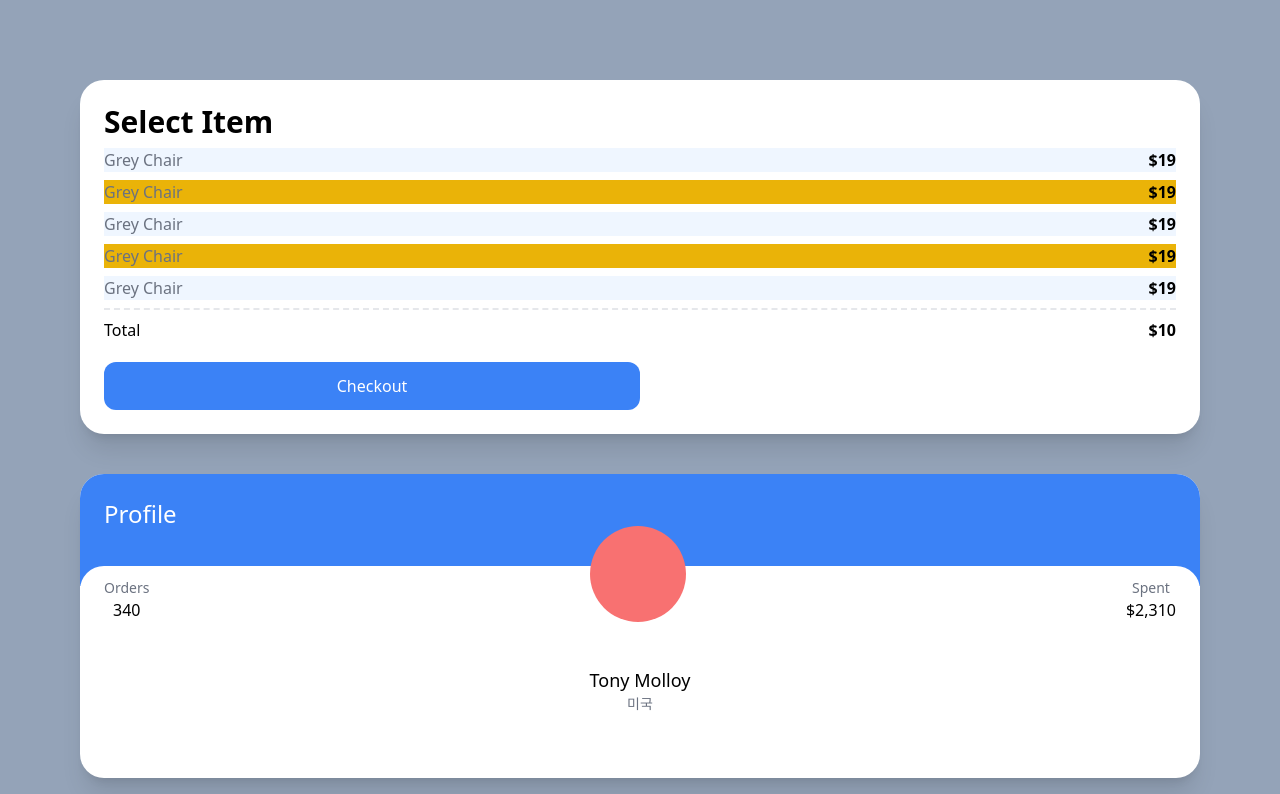
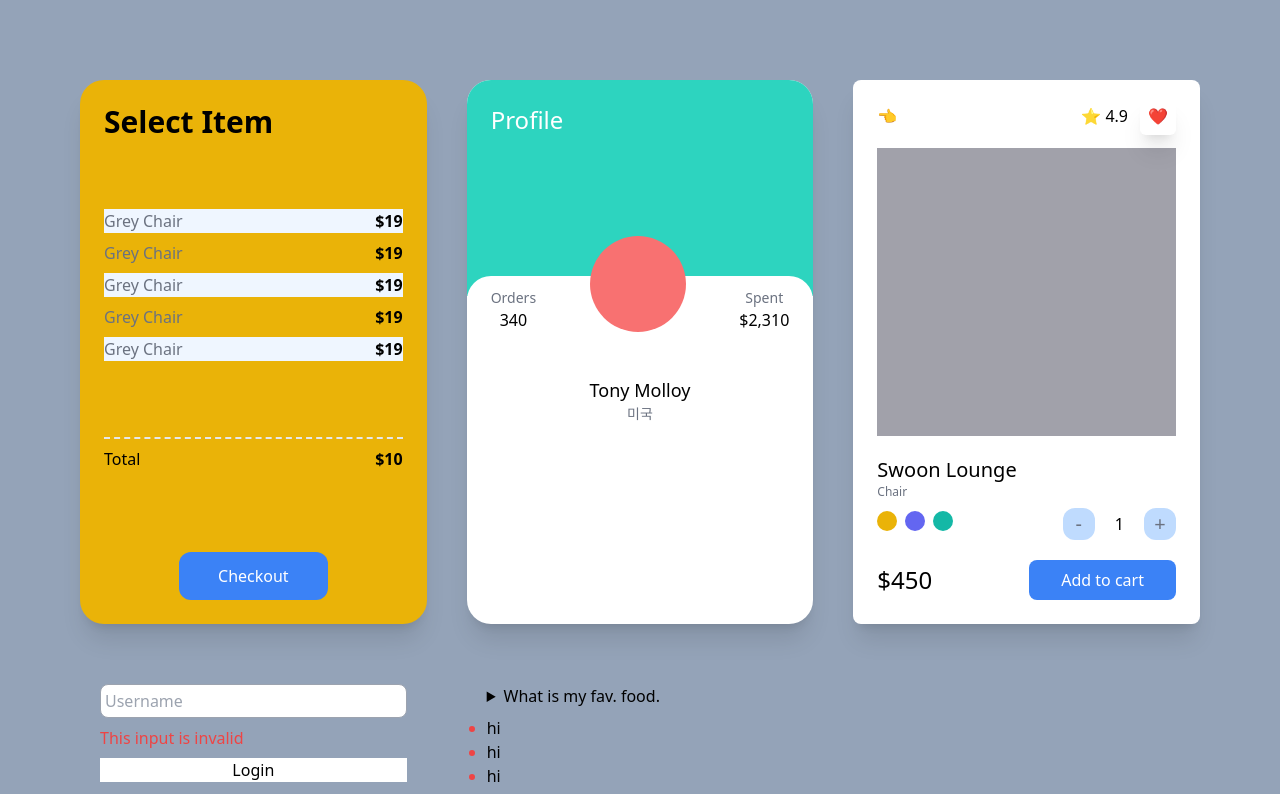
Before and after one commit to oio337a/Next-JS-prec, a Next.js app in the folder carrot-market/: page / in a window 1280 px wide. Shown: the top 794 px of the page. Built offline with nearby package versions, Linux system fonts and the light colour scheme.

Commit message:
tailwind css prec Responsive Modifiers

```diff
--- a/carrot-market/pages/index.tsx
+++ b/carrot-market/pages/index.tsx
@@ -1,8 +1,9 @@
 import type { NextPage } from 'next'
 
 export default function NextPage() {
-  return <div className='bg-slate-400 py-20 px-20 grid gap-10 min-h-screen'>
-    <div className='bg-white p-6 rounded-3xl shadow-xl'>
+  return (
+    <div className='bg-slate-400 py-20 px-20 grid gap-10 lg:grid-cols-2 xl:grid-cols-3 min-h-screen xl:place-content-center'>
+      <div className='bg-white flex flex-col justify-between sm:bg-red-400 md:bg-teal-500 lg:bg-blue-500 xl:bg-yellow-500 p-6 rounded-3xl shadow-xl'>
         <span className='font-semibold text-3xl '>Select Item</span>
         <ul>
           {[1, 2, 3, 4, 5].map((i) => (
@@ -17,12 +18,12 @@
           <span>Total</span>
           <span className='font-semibold'>$10</span>
         </div>
-      <button className='mt-5 bg-blue-500 text-white p-3 text-center rounded-xl w-2/4 mx-auto hover:bg-teal-500 hover:text-black
-      active:bg-yellow-500 focus:bg-red-500'>Checkout</button>
+        <div className='mt-5 bg-blue-500 text-white p-3 text-center rounded-xl w-2/4 mx-auto hover:bg-teal-100 hover:text-black
+      active:bg-yellow-500 focus:bg-red-500'>Checkout</div>
       </div>
 
       <div className='bg-white overflow-hidden rounded-3xl shadow-xl group'>
-      <div className='bg-blue-500 p-6 pb-14'>
+        <div className='bg-blue-500 landscape:bg-teal-400 p-6 pb-14 xl:pb-40'>
           <span className='text-white text-2xl'>Profile</span>
         </div>
         <div className='rounded-3xl p-6 relative -top-5 bg-white'>
@@ -31,20 +32,20 @@
               <span className='text-sm text-gray-500'>Orders</span>
               <span className='font-medium'>340</span>
             </div>
-          <div className='h-24 w-24 bg-red-400 rounded-full group-hover:bg-green-500 transition-colors'/>
+            <div className='h-24 w-24 bg-red-400 rounded-full group-hover:bg-green-500 transition-colors' />
             <div className='flex flex-col items-center'>
               <span className='text-sm text-gray-500'>Spent</span>
               <span className='font-medium'>$2,310</span>
             </div>
           </div>
-        <div  className='relative flex items-center mt-5 flex-col -top-10 -mb-5'>
+          <div className='relative flex items-center mt-5 flex-col -top-10 -mb-5'>
             <span className='text-lg font-medium'>Tony Molloy</span>
             <span className='text-sm text-gray-500'>미국</span>
           </div>
         </div>
       </div>
 
-    <div className='bg-white p-6 rounded-lg shadow-xl'>
+      <div className='bg-white p-6 rounded-lg shadow-xl lg:col-span-2 xl:col-span-1'>
         <div className='flex mb-5 justify-between items-center'>
           <span>👈</span>
           <div className='space-x-3 '>
@@ -52,15 +53,15 @@
             <span className='shadow-xl p-2 rounded-md'>❤️</span>
           </div>
         </div>
-      <div className='bg-zinc-400 h-72 mb-5'/>
+        <div className='bg-zinc-400 h-72 mb-5' />
         <div className='flex flex-col'>
           <span className='font-medium text-xl'>Swoon Lounge</span>
           <span className='text-xs text-gray-500'>Chair</span>
           <div className='mt-2 mb-5 flex justify-between items-center'>
             <div className='space-x-2'>
-            <button className='w-5 h-5 rounded-full bg-yellow-500 focus:ring-2 ring-offset-2 ring-yellow-500 transition'/>
-            <button className='w-5 h-5 rounded-full bg-indigo-500 focus:ring-2 ring-offset-2 ring-indigo-500 transition'/>
-            <button className='w-5 h-5 rounded-full bg-teal-500 focus:ring-2 ring-offset-2 ring-teal-500 transition'/>
+              <button className='w-5 h-5 rounded-full bg-yellow-500 focus:ring-2 ring-offset-2 ring-yellow-500 transition' />
+              <button className='w-5 h-5 rounded-full bg-indigo-500 focus:ring-2 ring-offset-2 ring-indigo-500 transition' />
+              <button className='w-5 h-5 rounded-full bg-teal-500 focus:ring-2 ring-offset-2 ring-teal-500 transition' />
             </div>
             <div className='flex items-center space-x-5'>
               <button className=' rounded-xl bg-blue-200 flex justify-center items-center aspect-square w-8 text-xl text-gray-500'>-</button>
@@ -74,6 +75,8 @@
           </div>
         </div>
       </div>
+
+
 
       <form className='flex flex-col space-y-2 p-5'>
         <input type="text" required placeholder='Username' className='border p-1 border-gray-400 rounded-lg peer' />
@@ -98,5 +101,6 @@
 
         <p className='first-letter:text-xl first-letter:hover:text-teal-500'>안녕하세요. 홍길동입니다.</p>
       </div>
-  </div>;
+    </div>
+  );
 }
```
Lines whose indentation alone changed are shown as unchanged.
